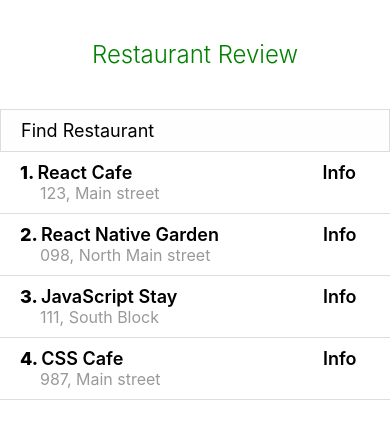
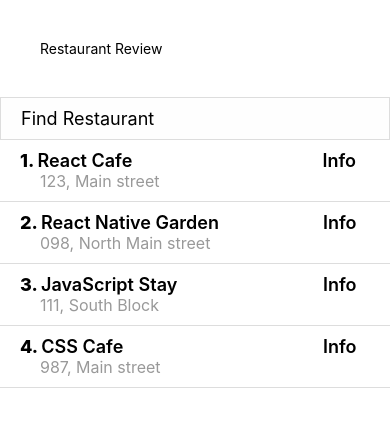
Before and after one commit to HarishBoke/RNRestaurantReview, a React Native app: screen / in a window 390 px wide. Shown: the top 426 px of the page. Built offline with nearby package versions, Linux system fonts and the light colour scheme; what react-native would draw is missing.

Commit message:
chore: Add platform based style and component relates: Platform based style

```diff
--- a/App.js
+++ b/App.js
@@ -13,6 +13,7 @@ import RestaurantList from './src/components/RestaurantList';
 
 const App: () => React$Node = () => (
   <>
+    {/* take care on notch and topbar visible , full height*/}
     <StatusBar barStyle="dark-content" />
     <SafeAreaView>
       <ScrollView
--- a/src/components/AppHeader/AppHeader.js
+++ b/src/components/AppHeader/AppHeader.js
@@ -1,10 +1,15 @@
 import React from 'react';
-import {View, Text} from 'react-native';
+import {View, Text, Platform} from 'react-native';
 import AppHeaderStyle from './AppHeader.style';
+
+const platformPageTitleText = Platform.select({
+  ios: AppHeaderStyle.iOSPageTitleText,
+  android: AppHeaderStyle.pageTitleText,
+});
 
 const AppHeader = () => (
   <View style={AppHeaderStyle.pageTitle}>
-    <Text style={AppHeaderStyle.pageTitleText}>Restaurant Review</Text>
+    <Text style={platformPageTitleText}>Restaurant Review</Text>
   </View>
 );
 export default AppHeader;
--- a/src/components/AppHeader/AppHeader.style.js
+++ b/src/components/AppHeader/AppHeader.style.js
@@ -8,6 +8,12 @@ export default {
   pageTitleText: {
     fontSize: 24,
     fontWeight: '300',
+    color: 'blue',
+    textAlign: 'center',
+  },
+  iOSPageTitleText: {
+    fontSize: 24,
+    fontWeight: '300',
     color: 'green',
     textAlign: 'center',
   },
--- a/src/components/RestaurantList/RestaurantList.js
+++ b/src/components/RestaurantList/RestaurantList.js
@@ -8,7 +8,7 @@ const restaurants = [
   {name: 'JavaScript Stay', address: '111, South Block'},
   {name: 'CSS Cafe', address: '987, Main street'},
 ];
-
+// list: use react native list
 const RestaurantList = () => {
   const [restaurantSearch, setRestaurantSearch] = useState(null);
   return (
```
Also changed, not shown: 1 other file (tests, documents, lock files or other folders).
